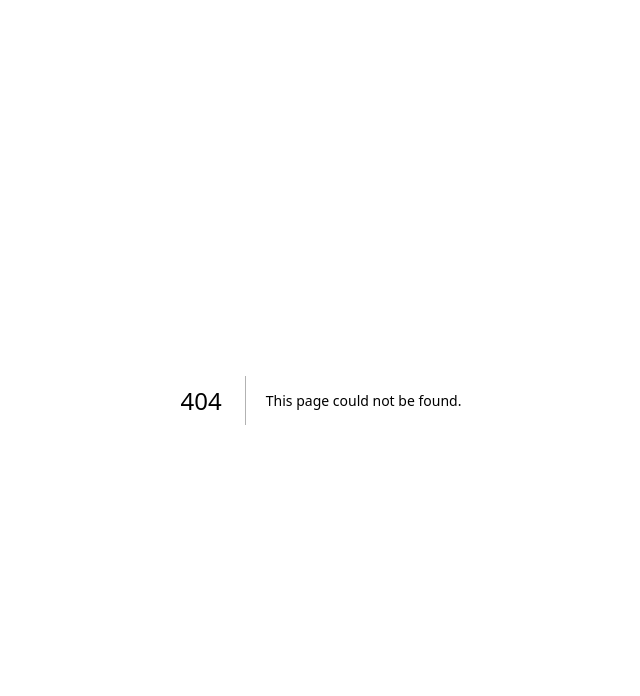
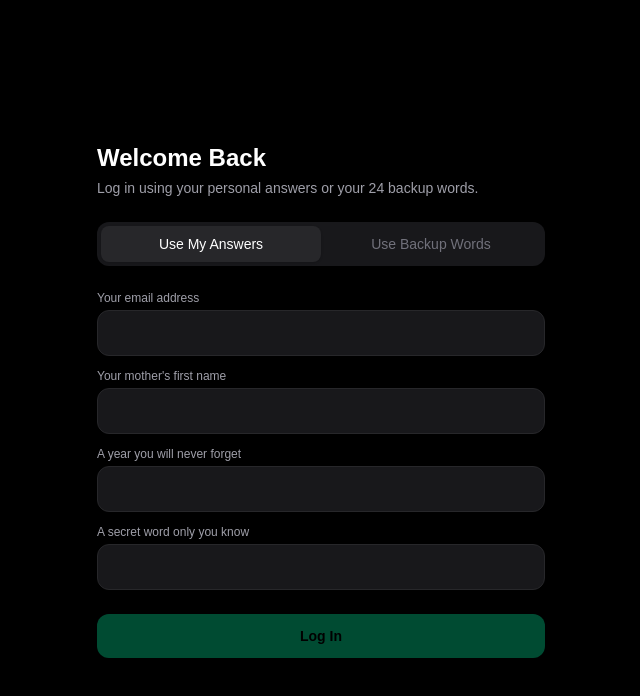
Before and after one commit to praiseunite/afrikapress, a Next.js app: page /auth/login in a window 1280 px wide. Before the commit this address had no page. Shown: the top 696 px of the page, without its empty margins (319-959 px from the left). Built offline with nearby package versions, Linux system fonts and the light colour scheme.

Commit message:
feat: login page, create account page, article publisher and write page wire-up

```diff
--- /dev/null
+++ b/src/app/auth/create/page.tsx
@@ -0,0 +1,16 @@
+"use client"
+
+import { useRouter } from "next/navigation"
+import { CreateAccountForm } from "@/components/auth/CreateAccountForm"
+
+export default function CreateAccountPage() {
+  const router = useRouter()
+
+  return (
+    <div className="flex min-h-screen items-center justify-center bg-black p-4">
+      <div className="w-full max-w-md">
+        <CreateAccountForm onComplete={() => router.push("/feed")} />
+      </div>
+    </div>
+  )
+}
--- /dev/null
+++ b/src/app/auth/login/page.tsx
@@ -0,0 +1,16 @@
+"use client"
+
+import { useRouter } from "next/navigation"
+import { LoginForm } from "@/components/auth/LoginForm"
+
+export default function LoginPage() {
+  const router = useRouter()
+
+  return (
+    <div className="flex min-h-screen items-center justify-center bg-black p-4">
+      <div className="w-full max-w-md">
+        <LoginForm onComplete={() => router.push("/feed")} />
+      </div>
+    </div>
+  )
+}
--- /dev/null
+++ b/src/app/write/page.tsx
@@ -0,0 +1,50 @@
+"use client"
+
+import { useRouter } from "next/navigation"
+import { useEffect, useState } from "react"
+import { ArticleEditor } from "@/components/editor/ArticleEditor"
+import { publishArticle } from "@/lib/nostr/publish-article"
+import { loadSession } from "@/lib/auth/session"
+
+export default function WritePage() {
+  const router = useRouter()
+  const [keyHex, setKeyHex] = useState<string | null>(null)
+
+  useEffect(() => {
+    const key = loadSession()
+    if (!key) {
+      router.push("/auth/login")
+    } else {
+      setKeyHex(key)
+    }
+  }, [router])
+
+  async function handlePublish(title: string, body: string, seal: boolean) {
+    if (!keyHex) throw new Error("Not logged in")
+
+    const res = await publishArticle({
+      title,
+      content: body,
+      keyHex,
+      sealOnBitcoin: seal,
+    })
+
+    if (!res.ok) {
+      throw new Error(res.error)
+    }
+
+    // Give relays a second to propagate, then go to feed
+    setTimeout(() => {
+      router.push("/feed")
+    }, 1000)
+  }
+
+  if (!keyHex) return null // or a loading spinner
+
+  return (
+    <div className="mx-auto max-w-2xl p-4 pt-8">
+      <h1 className="mb-6 text-2xl font-bold text-white">Write a Story</h1>
+      <ArticleEditor onPublish={handlePublish} />
+    </div>
+  )
+}
--- /dev/null
+++ b/src/components/auth/LoginForm.tsx
@@ -0,0 +1,145 @@
+"use client"
+
+import { useState } from "react"
+import { deriveKeyFromAnswers, keyToHex } from "@/lib/auth/derive-key"
+import { seedWordsToKey } from "@/lib/auth/seed-phrase"
+import { saveSession } from "@/lib/auth/session"
+
+type Tab = "answers" | "words"
+type Props = { onComplete: () => void }
+
+const QUESTIONS = [
+  { id: "login-email",        label: "Your email address",              type: "email" },
+  { id: "login-mothers-name", label: "Your mother's first name",        type: "text"  },
+  { id: "login-year",         label: "A year you will never forget",    type: "text"  },
+  { id: "login-secret",       label: "A secret word only you know",     type: "password" },
+] as const
+
+export function LoginForm({ onComplete }: Props) {
+  const [tab, setTab]           = useState<Tab>("answers")
+  const [answers, setAnswers]   = useState(["", "", "", ""])
+  const [seedInput, setSeedInput] = useState("")
+  const [errMsg, setErrMsg]     = useState("")
+  const [isLoading, setIsLoading] = useState(false)
+
+  function updateAnswer(index: number, value: string) {
+    setAnswers((prev) => prev.map((a, i) => (i === index ? value : a)))
+  }
+
+  async function handleLogin() {
+    setErrMsg("")
+    setIsLoading(true)
+
+    // A small timeout allows the UI to render the loading state before the CPU-heavy Argon2 blocks the thread
+    await new Promise((resolve) => setTimeout(resolve, 50))
+
+    try {
+      let keyHex = ""
+
+      if (tab === "answers") {
+        const result = deriveKeyFromAnswers(answers)
+        if (!result.ok) {
+          setErrMsg("Please fill in all 4 fields.")
+          setIsLoading(false)
+          return
+        }
+        keyHex = keyToHex(result.value)
+      } else {
+        const words = seedInput.trim().split(/\s+/)
+        if (words.length !== 24) {
+          setErrMsg("Please enter exactly 24 words.")
+          setIsLoading(false)
+          return
+        }
+        const result = seedWordsToKey(words)
+        if (!result.ok) {
+          setErrMsg("Those words are not valid. Please check them and try again.")
+          setIsLoading(false)
+          return
+        }
+        keyHex = keyToHex(result.value)
+      }
+
+      saveSession(keyHex)
+      onComplete()
+    } finally {
+      setIsLoading(false)
+    }
+  }
+
+  const canSubmitAnswers = !answers.some((a) => !a.trim())
+  const canSubmitWords = seedInput.trim().split(/\s+/).length === 24
+  const canSubmit = tab === "answers" ? canSubmitAnswers : canSubmitWords
+
+  return (
+    <div className="flex flex-col gap-6">
+      <div>
+        <h1 className="text-2xl font-bold text-white">Welcome Back</h1>
+        <p className="mt-1 text-sm text-zinc-400">
+          Log in using your personal answers or your 24 backup words.
+        </p>
+      </div>
+
+      <div className="flex rounded-xl bg-zinc-900 p-1">
+        <button
+          data-testid="tab-answers"
+          onClick={() => { setTab("answers"); setErrMsg("") }}
+          className={`flex-1 rounded-lg py-2 text-sm font-medium transition-colors ${
+            tab === "answers" ? "bg-zinc-800 text-white shadow" : "text-zinc-500 hover:text-zinc-300"
+          }`}
+        >
+          Use My Answers
+        </button>
+        <button
+          data-testid="tab-words"
+          onClick={() => { setTab("words"); setErrMsg("") }}
+          className={`flex-1 rounded-lg py-2 text-sm font-medium transition-colors ${
+            tab === "words" ? "bg-zinc-800 text-white shadow" : "text-zinc-500 hover:text-zinc-300"
+          }`}
+        >
+          Use Backup Words
+        </button>
+      </div>
+
+      <div className="flex flex-col gap-3">
+        {tab === "answers" ? (
+          QUESTIONS.map((q, i) => (
+            <div key={q.id}>
+              <label className="mb-1 block text-xs font-medium text-zinc-400">{q.label}</label>
+              <input
+                data-testid={q.id}
+                type={q.type}
+                value={answers[i]}
+                onChange={(e) => updateAnswer(i, e.target.value)}
+                className="w-full rounded-xl border border-zinc-800 bg-zinc-900 px-4 py-3 text-sm text-white placeholder-zinc-600 focus:border-zinc-600 focus:outline-none"
+              />
+            </div>
+          ))
+        ) : (
+          <div>
+            <label className="mb-1 block text-xs font-medium text-zinc-400">Your 24 Backup Words</label>
+            <textarea
+              data-testid="login-seed-words"
+              value={seedInput}
+              onChange={(e) => setSeedInput(e.target.value)}
+              placeholder="apple banana cat..."
+              rows={4}
+              className="w-full resize-none rounded-xl border border-zinc-800 bg-zinc-900 px-4 py-3 font-mono text-sm text-white placeholder-zinc-600 focus:border-zinc-600 focus:outline-none"
+            />
+          </div>
+        )}
+      </div>
+
+      {errMsg && <p className="text-sm text-red-400" role="alert">{errMsg}</p>}
+
+      <button
+        data-testid="login-button"
+        onClick={handleLogin}
+        disabled={!canSubmit || isLoading}
+        className="w-full rounded-xl bg-emerald-500 py-3 text-sm font-semibold text-black transition-opacity hover:opacity-90 disabled:cursor-not-allowed disabled:opacity-40"
+      >
+        {isLoading ? "Logging in..." : "Log In"}
+      </button>
+    </div>
+  )
+}
--- /dev/null
+++ b/src/lib/nostr/publish-article.ts
@@ -0,0 +1,57 @@
+import { NDKEvent, NDKPrivateKeySigner } from "@nostr-dev-kit/ndk"
+import { getNdk, connectToRelays } from "./relay-pool"
+import { sealContent } from "@/lib/openseal/stamp"
+import { err, ok, type Result } from "@/lib/types/result"
+import { hexToBytes } from "@noble/hashes/utils.js"
+
+type PublishOptions = {
+  title: string
+  content: string
+  keyHex: string
+  sealOnBitcoin: boolean
+}
+
+/**
+ * Publishes a long-form article (kind:30023) to Nostr.
+ * Optionally stamps the content hash on the Bitcoin blockchain via OpenTimestamps.
+ */
+export async function publishArticle({
+  title,
+  content,
+  keyHex,
+  sealOnBitcoin,
+}: PublishOptions): Promise<Result<string, "empty_content" | "relay_unreachable" | "seal_failed">> {
+  if (!title.trim() || !content.trim()) return err("empty_content")
+  if (keyHex.length !== 64) return err("empty_content")
+
+  const ndk = getNdk()
+  const signer = new NDKPrivateKeySigner(keyHex)
+  ndk.signer = signer
+
+  try {
+    await connectToRelays()
+  } catch {
+    return err("relay_unreachable")
+  }
+
+  const event = new NDKEvent(ndk)
+  event.kind = 30023
+  event.content = content
+  event.tags = [
+    ["title", title.trim()],
+    ["client", "afrikapress"],
+  ]
+
+  if (sealOnBitcoin) {
+    const sealResult = await sealContent(content)
+    if (!sealResult.ok) return err("seal_failed")
+    event.tags.push(["ots", sealResult.value.otsTicket])
+  }
+
+  try {
+    await event.publish()
+    return ok(event.id)
+  } catch {
+    return err("relay_unreachable")
+  }
+}
```
Also changed, not shown: 1 other file (tests, documents, lock files or other folders).
